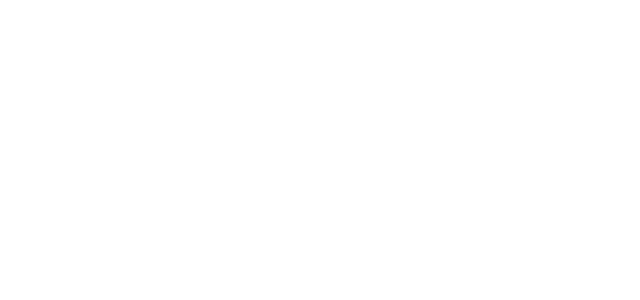
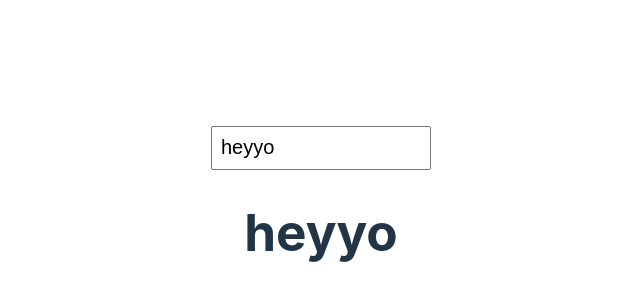
Before and after one commit to truanthh/kino, a Vue app: page /home in a window 1280 px wide. Shown: the part 190-490 px from the top of the page, without its empty margins (319-959 px from the left). Built offline with nearby package versions, Linux system fonts and the light colour scheme.

Commit message:
ready to go
all cleaned up, set up router and pinia, ready to go!

```diff
--- a/index.html
+++ b/index.html
@@ -4,7 +4,7 @@
     <meta charset="UTF-8" />
     <link rel="icon" type="image/svg+xml" href="/vite.svg" />
     <meta name="viewport" content="width=device-width, initial-scale=1.0" />
-    <title>Vite + Vue</title>
+    <title>old kinopoisk is coming back</title>
   </head>
   <body>
     <div id="app"></div>
--- a/src/App.vue
+++ b/src/App.vue
@@ -1,5 +1,7 @@
 <script setup></script>
 
-<template></template>
+<template>
+  <router-view />
+</template>
 
 <style scoped></style>
--- a/src/main.js
+++ b/src/main.js
@@ -1,5 +1,10 @@
-import { createApp } from 'vue'
-import './style.css'
-import App from './App.vue'
+import { createApp } from "vue";
+import "./style.css";
+import App from "./App.vue";
+import router from "./router";
+import { createPinia } from "pinia";
 
-createApp(App).mount('#app')
+const app = createApp(App);
+const pinia = createPinia();
+
+app.use(pinia).use(router).mount("#app");
--- /dev/null
+++ b/src/router/index.js
@@ -0,0 +1,16 @@
+import { createRouter, createWebHistory } from "vue-router";
+import Home from "../views/Home.vue";
+
+const router = createRouter({
+  history: createWebHistory(import.meta.env.BASE_URL),
+  routes: [
+    {
+      path: "/home",
+      alias: ["/"],
+      name: "home",
+      component: Home,
+    },
+  ],
+});
+
+export default router;
--- /dev/null
+++ b/src/views/Home.vue
@@ -0,0 +1,35 @@
+<script setup>
+import { ref } from "vue";
+
+const data = ref("heyyo");
+
+// function debounce(func, delay) {
+//   let timeoutID;
+//
+//   return function (...args) {
+//     if (timeoutID) {
+//       clearTimeout(timeoutID);
+//     }
+//
+//     timeoutID = setTimeout(() => {
+//       func.apply(this, args);
+//     }, delay);
+//   };
+// }
+</script>
+
+<template>
+  <div>
+    <input class="myinput" v-model="data" />
+    <h1>{{ data }}</h1>
+  </div>
+</template>
+
+<style scoped>
+.myinput {
+  width: 200px;
+  height: 40px;
+  font-size: 20px;
+  padding: 0px 8px 0px 8px;
+}
+</style>
```
